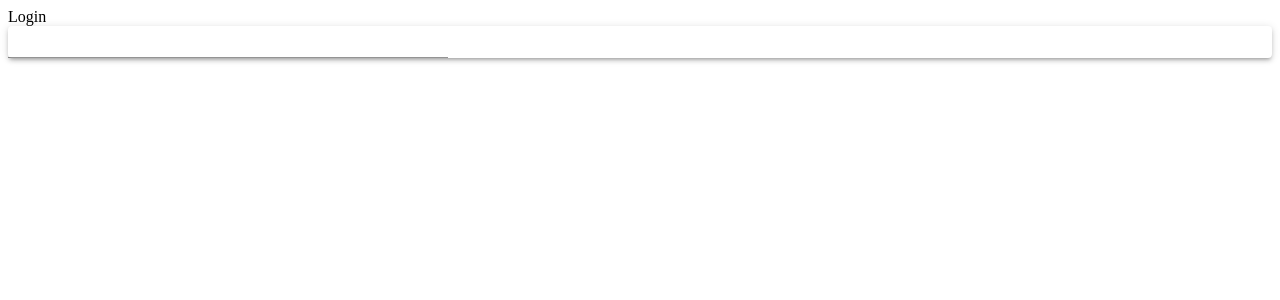
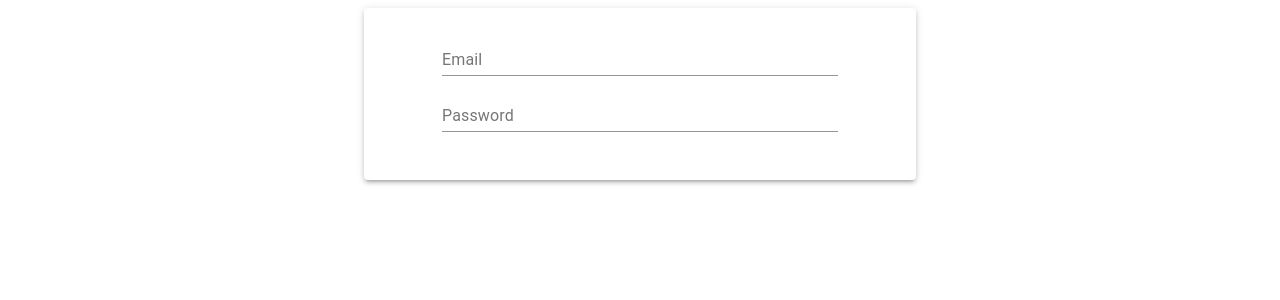
Before and after one commit to Darhild/trello_clone, a React app: page /login in a window 1280 px wide. Shown: the top 300 px of the page. Built offline with nearby package versions, Linux system fonts and the light colour scheme.

Commit message:
added login form

```diff
--- a/package.json
+++ b/package.json
@@ -22,8 +22,11 @@
     "@babel/preset-env": "^7.8.6",
     "@babel/preset-react": "^7.8.3",
     "@material-ui/core": "^4.9.5",
+    "@material-ui/styles": "^4.9.0",
     "babel-loader": "^8.0.6",
+    "css-loader": "^3.4.2",
     "html-webpack-plugin": "^3.2.0",
+    "style-loader": "^1.1.3",
     "webpack": "^4.42.0",
     "webpack-cli": "^3.3.11",
     "webpack-dev-server": "^3.10.3"
--- a/src/pages/Login/Login.js
+++ b/src/pages/Login/Login.js
@@ -1,16 +1,27 @@
 import React from "react";
+import Container from '@material-ui/core/Container';
 import Paper from '@material-ui/core/Paper';
-import TextField from '@material-ui/core/TextField'
+import TextField from '@material-ui/core/TextField';
+import { makeStyles } from '@material-ui/core/styles';
+
+const useStyles = makeStyles(theme => ({
+  root: {
+    marginBottom: theme.spacing(1)
+  }
+}))
 
 const Login = () => {
+  const classes = useStyles();
+
   return (
-    <>
-    {"Login"}
-    <Paper elevation={3}>
-      <TextField type="email" />
-      <TextField type="password" />
-    </Paper>
-    </>
+    <Container maxWidth="sm">
+      <Paper elevation={3}>
+        <Container maxWidth="xs" style={{paddingTop: "20px", paddingBottom: "40px"}}>
+          <TextField className={classes.root} type="email" label="Email" fullWidth/>
+          <TextField className={classes.root} type="password" label="Password" fullWidth/>
+        </Container>
+      </Paper>
+    </Container>
   )
 }
 
--- a/webpack.config.js
+++ b/webpack.config.js
@@ -9,6 +9,10 @@ module.exports = {
             test: /\.js$/,
             exclude: /node_modules/,
             loader: "babel-loader"
+          },
+          {
+            test: /\.css$/,
+            use: ["style-loader", "css-loader"]
           }
         ]
     },
```
Also changed, not shown: 1 other file (tests, documents, lock files or other folders).
